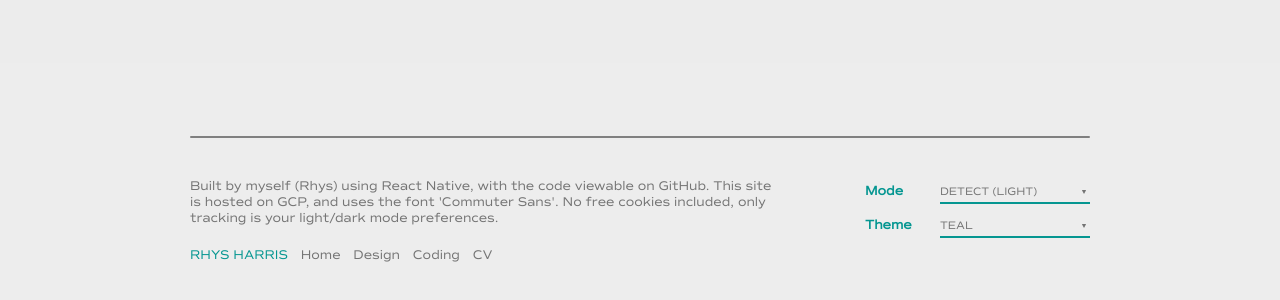
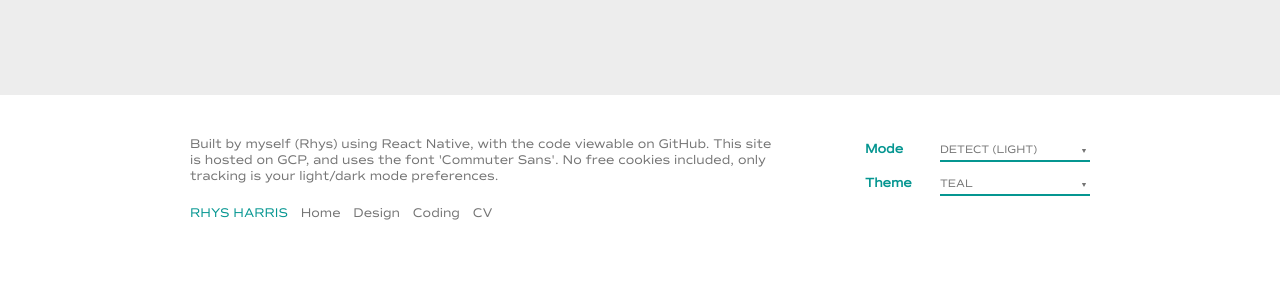
Before and after one commit to rhyscharris/rhys.uk, a React (Create React App) app: page / in a window 1280 px wide. Shown: the part 1770-2070 px from the top of the page. After the commit the page ends 2033 px from the top, so only its background shows below. Built offline with nearby package versions, Linux system fonts and the light colour scheme.

Commit message:
Basic 404 page added

```diff
--- a/src/App.css
+++ b/src/App.css
@@ -73,10 +73,12 @@
   --background: #ecececec;
   --card-background: #fff;
   --button-background: #fff;
+  --white-background: #fff;
 }
 @media (prefers-color-scheme: dark) {
   [data-color-preference="auto"] { /*if auto is selected on the <select>, and OS scheme is dark, use dark variables*/
     --background: #1c181e;
+    --white-background: #1c181e;
     --text-primary: white;
     --text-secondary: grey;
     --card-background: #494949;
@@ -89,6 +91,7 @@
   --background: #ecececec;
   --card-background: #fff;
   --button-background: #fff;
+  --white-background: #fff;
 }
 
 [data-color-preference="dark"] { /* if dark selected on the <select>, use dark variables */
@@ -97,6 +100,7 @@
   --text-secondary: grey;
   --card-background: #494949;
   --button-background: none;
+  --white-background: #1c181e;
 }
 
 
--- a/src/App.js
+++ b/src/App.js
@@ -4,6 +4,7 @@ import Navbar from './components/Navbar';
 import Footer from './components/Footer';
 import {BrowserRouter as Router, Switch, Route} from 'react-router-dom';
 import Home from './components/pages/Home'
+import NoMatch from './components/pages/NoMatch'
 import useLocalStorage from 'use-local-storage'
 
 function App() {
@@ -17,6 +18,7 @@ function App() {
           <Navbar src={logoSource2}/>
           <Switch>
             <Route path='/' exact component = {Home} />
+            <Route path="*" exact component = {NoMatch} />
           </Switch>
           <Footer/>
         </div>
--- /dev/null
+++ b/src/components/pages/NoMatch.css
@@ -0,0 +1,34 @@
+body,html,.app,#root {
+    display: flex;
+    flex-direction: column;
+    flex: 1;
+    min-height: 100%;
+    background: var(--white-background);
+}
+.footer-wrapper:before {
+    display: none;
+}
+.full-group {
+    padding-top: calc(var(--spacing) + 4rem);
+    flex: 1;
+    /*--hero-link-underline: var(--c-bD);*/
+    display: flex;
+    align-items: flex-end;
+    margin-bottom: 1vw;
+    padding: var(--spacing) 0;
+    position: relative;
+    z-index: 3;
+    align-items: center;
+    background: var(--primary);
+}
+.center-group {
+    margin-left: auto;
+    margin-right: auto;
+    max-width: 80rem;
+    max-width: 900px;
+    width: 92%;
+    color: white;
+}
+footer {
+    padding-top: 0;
+}
--- /dev/null
+++ b/src/components/pages/NoMatch.js
@@ -0,0 +1,25 @@
+import React from 'react'
+import './NoMatch.css';
+import '../../App.css';
+import {
+    useLocation as Router,
+    Route,
+    Link,
+    Switch,
+    Redirect,
+    useLocation
+  } from "react-router-dom";
+function NoMatch () {
+    let location = useLocation();
+    return (
+        <div className='full-group'>
+            <div className='center-group'>
+                <p>404 - Not Found</p>
+                <h1>No foundo the pageo</h1>
+                <h2>Could not find 'rhys.uk{location.pathname}', maybe it's been deleted or never existed</h2>
+            </div>
+        </div>
+    )
+}
+
+export default NoMatch
```
